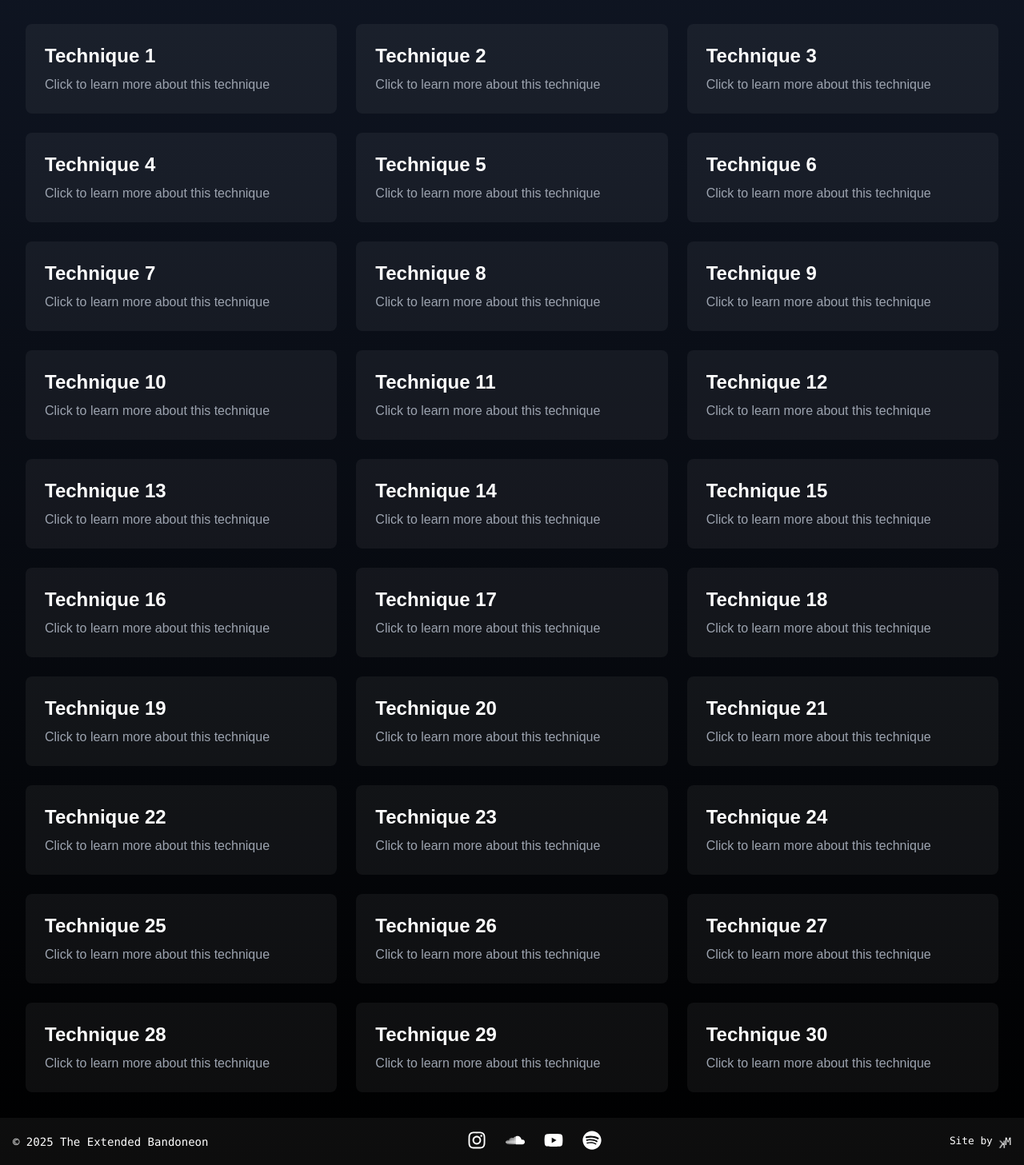
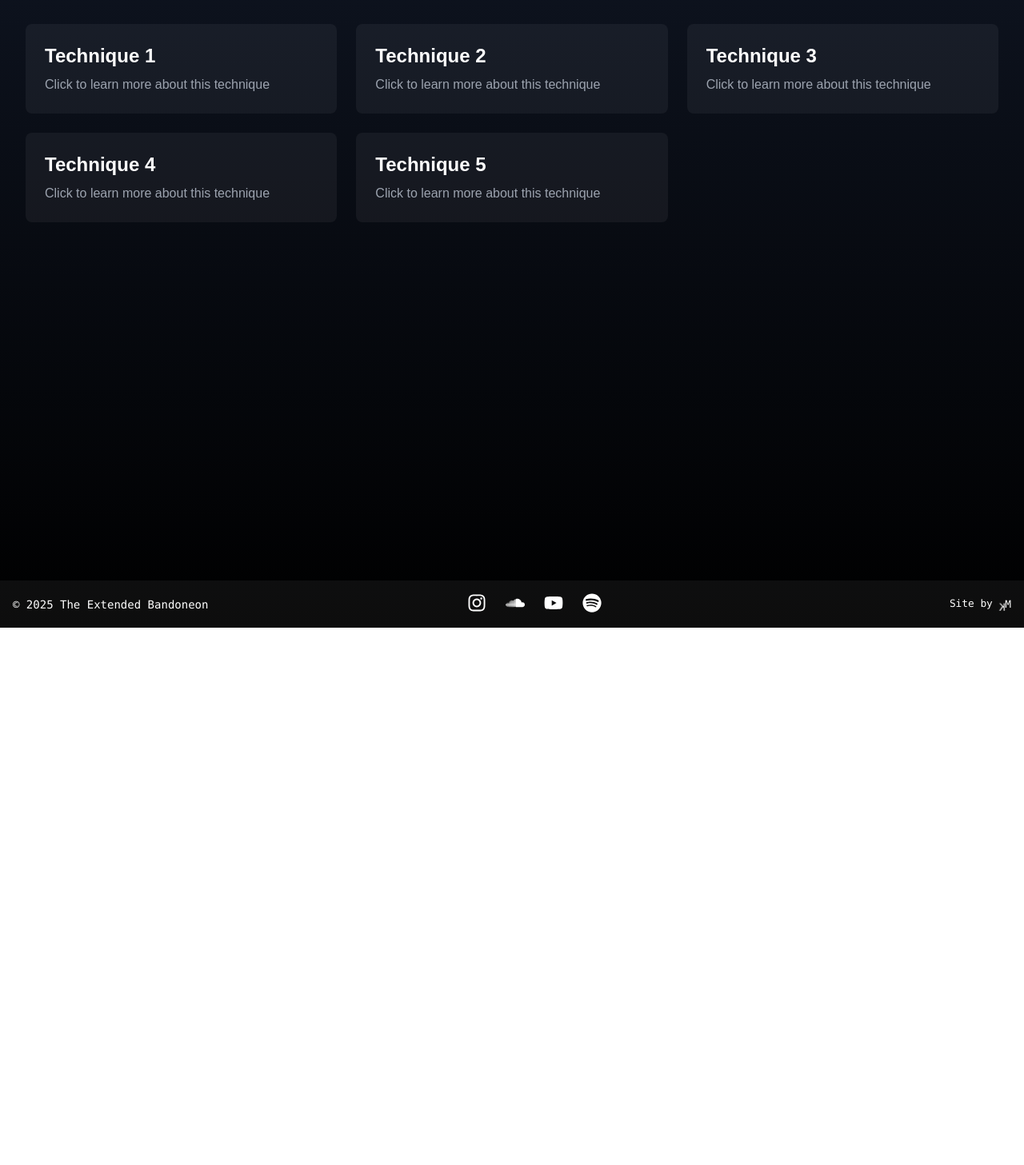
Before and after one commit to manuK1777/extended-bandoneon, a Next.js app: page /techniques in a window 1280 px wide. Shown: the part 266-1723 px from the top of the page at 80% size. After the commit the page ends 1051 px from the top, so only its background shows below. Built offline with nearby package versions, Linux system fonts and the light colour scheme.

Commit message:
Fix techniques page

```diff
--- a/app/(with-header-footer)/techniques/page.tsx
+++ b/app/(with-header-footer)/techniques/page.tsx
@@ -6,33 +6,6 @@ const techniques = [
   { id: 'technique-3', name: 'Technique 3' },
   { id: 'technique-4', name: 'Technique 4' },
   { id: 'technique-5', name: 'Technique 5' },
-  { id: 'technique-6', name: 'Technique 6' },
-  { id: 'technique-7', name: 'Technique 7' },
-  { id: 'technique-8', name: 'Technique 8' },
-  { id: 'technique-9', name: 'Technique 9' },
-  { id: 'technique-10', name: 'Technique 10' },
-  { id: 'technique-11', name: 'Technique 11' },
-  { id: 'technique-12', name: 'Technique 12' },
-  { id: 'technique-13', name: 'Technique 13' },
-  { id: 'technique-14', name: 'Technique 14' },
-  { id: 'technique-15', name: 'Technique 15' },
-  { id: 'technique-16', name: 'Technique 16' },
-  { id: 'technique-17', name: 'Technique 17' },
-  { id: 'technique-18', name: 'Technique 18' },
-  { id: 'technique-19', name: 'Technique 19' },
-  { id: 'technique-20', name: 'Technique 20' },
-  { id: 'technique-21', name: 'Technique 21' },
-  { id: 'technique-22', name: 'Technique 22' },
-  { id: 'technique-23', name: 'Technique 23' },
-  { id: 'technique-24', name: 'Technique 24' },
-  { id: 'technique-25', name: 'Technique 25' },
-  { id: 'technique-26', name: 'Technique 26' },
-  { id: 'technique-27', name: 'Technique 27' },
-  { id: 'technique-28', name: 'Technique 28' },
-  { id: 'technique-29', name: 'Technique 29' },
-  { id: 'technique-30', name: 'Technique 30' },
-
-  // Add more techniques as needed
 ];
 
 export default function TechniquesPage() {
```
